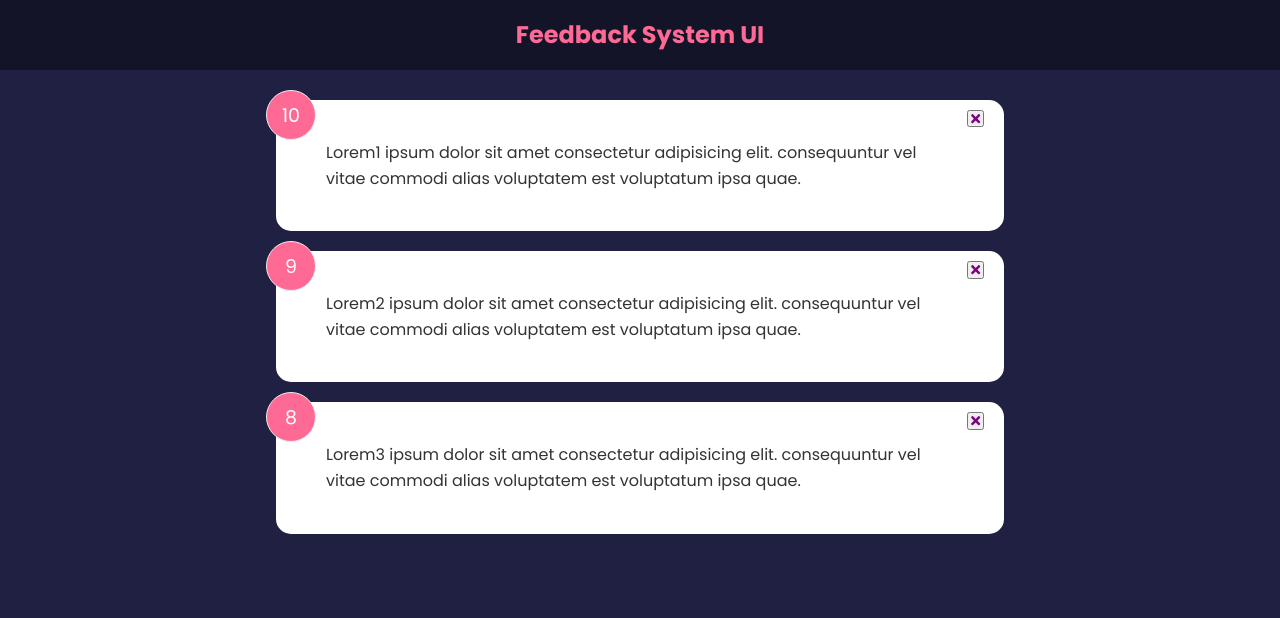
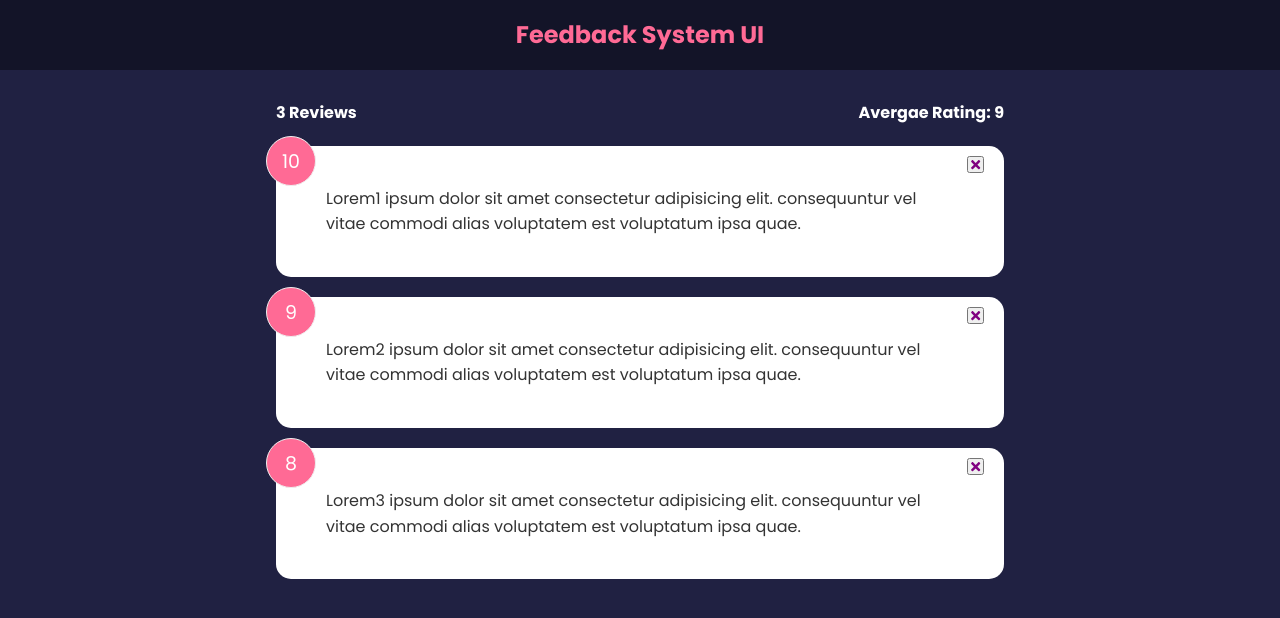
Before and after one commit to rajpaul8/Feedback_Application_React, a React (Create React App) app: page / in a window 1280 px wide. Shown: the top 618 px of the page. Built offline with nearby package versions, Linux system fonts and the light colour scheme.

Commit message:
Added Feedback Statistics Component

```diff
--- a/src/App.js
+++ b/src/App.js
@@ -3,11 +3,13 @@ import Header from "./components/Header";
 import FeedbackData from "./data/FeedbackData";
 import { useState } from "react";
 import FeedbackList from "./components/FeedbackList";
+import FeedbackStats from "./components/FeedbackStats";
 
 function App() {
   const [feedback, setFeedback] = useState(FeedbackData);
+
   const removeFeedback = (item) => {
-    if(window.confirm('Are you sure you want to delete>')){
+    if (window.confirm("Are you sure you want to delete>")) {
       setFeedback(
         feedback.filter((e) => {
           return e !== item;
@@ -19,6 +21,7 @@ function App() {
     <>
       <Header></Header>
       <div className="container">
+        <FeedbackStats item={feedback}></FeedbackStats>
         <FeedbackList item={feedback} removeFeedback={removeFeedback} />
       </div>
     </>
--- /dev/null
+++ b/src/components/FeedbackStats.jsx
@@ -0,0 +1,22 @@
+import React from 'react'
+import PropTypes from "prop-types";
+
+function FeedbackStats({ item }) {
+  // Calc ratings average
+  let avg = item.reduce((acc, cur) => {
+    return (acc + cur.rating);
+  }, 0) / item.length;
+  avg = avg.toFixed(1).replace(/[.,]0$/,'');
+  return (
+    <>
+      <div className="feedback-stats">
+        <h4>{item.length} Reviews</h4>
+        <h4>Avergae Rating: {isNaN(avg)? 0 : avg}</h4>
+      </div>
+    </>
+  );
+}
+FeedbackStats.propTypes = {
+  item: PropTypes.array.isRequired
+}
+export default FeedbackStats
```
